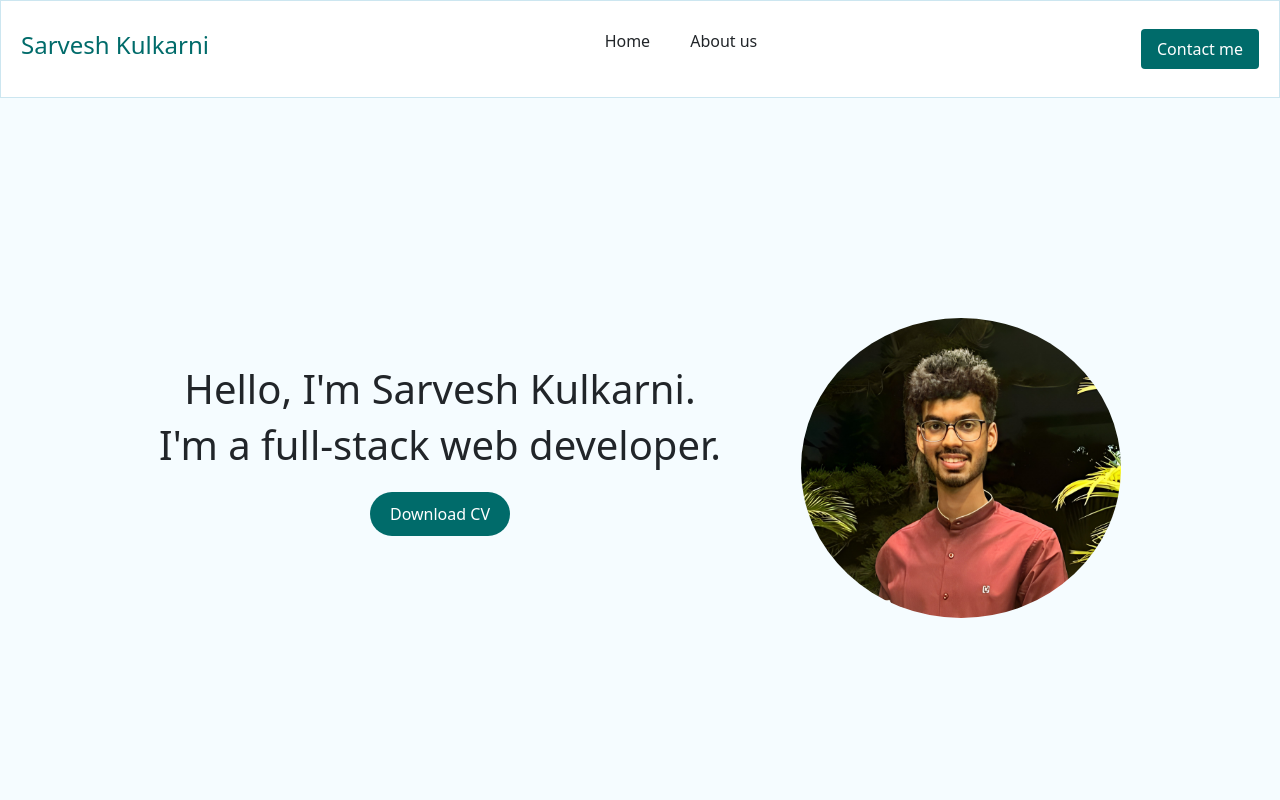
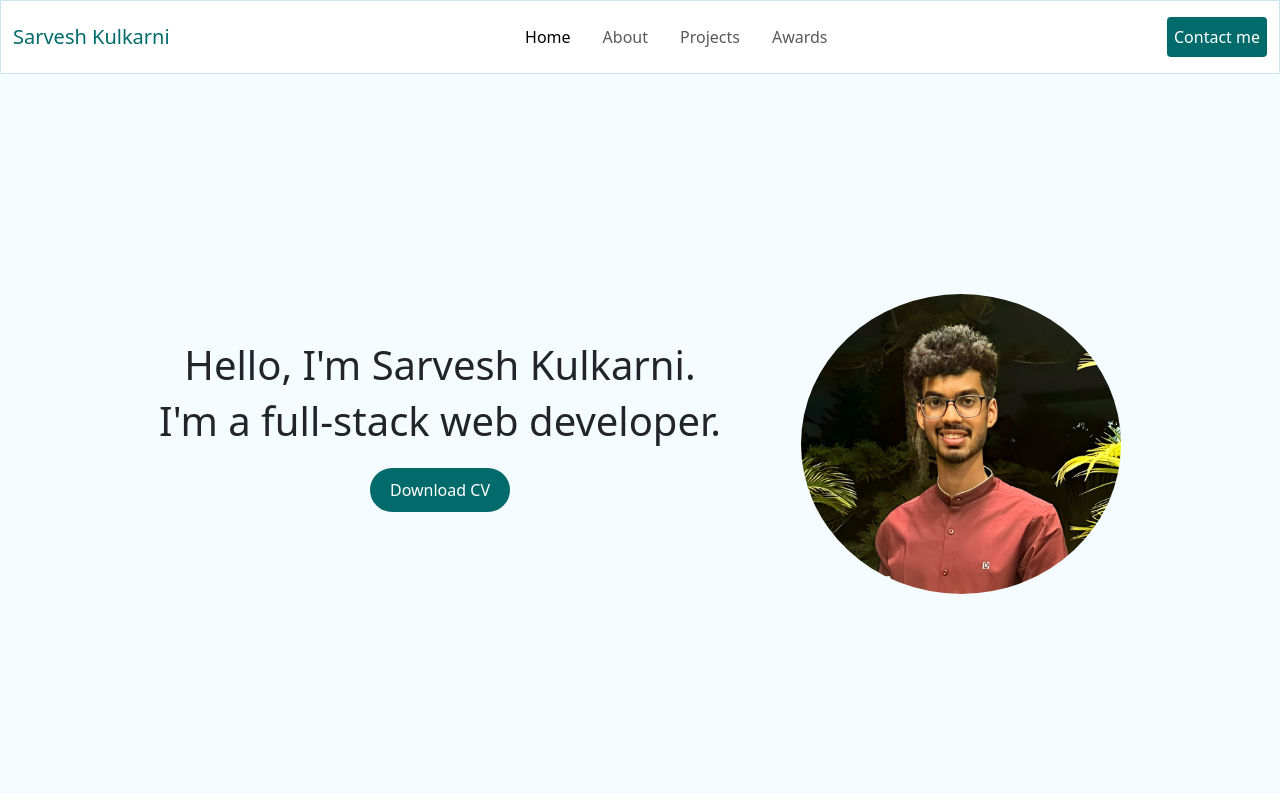
Before and after one commit to SarveshKulkarni1111/Portfolio, a React (Create React App) app: page / in a window 1280 px wide. Shown: the top 800 px of the page. Built offline with nearby package versions, Linux system fonts and the light colour scheme.

Commit message:
Navbar fix

```diff
--- a/package.json
+++ b/package.json
@@ -14,6 +14,7 @@
     "react-responsive-carousel": "^3.2.23",
     "react-router-dom": "^6.21.0",
     "react-scripts": "5.0.1",
+    "react-scroll": "^1.9.0",
     "react-simple-image-slider": "^2.4.1",
     "react-slick": "^0.29.0",
     "react-toastify": "^9.1.3",
--- a/public/index.html
+++ b/public/index.html
@@ -4,6 +4,8 @@
     <meta charset="utf-8" />
     <link rel="icon" href="%PUBLIC_URL%/favicon.ico" />
     <meta name="viewport" content="width=device-width, initial-scale=1" />
+    <!-- <meta name="viewport" content="width=device-width, initial-scale=1, shrink-to-fit=no"> -->
+
     <meta name="theme-color" content="#000000" />
     <meta
       name="description"
@@ -12,7 +14,7 @@
     <link rel="apple-touch-icon" href="%PUBLIC_URL%/logo192.png" />
     <link rel="manifest" href="%PUBLIC_URL%/manifest.json" />
     <link rel="stylesheet" href="https://cdnjs.cloudflare.com/ajax/libs/font-awesome/5.15.3/css/all.min.css" integrity="sha384-B4gt1jrGC7Jh4AgTPSdUtOBvfO8sh+Wy4L0+85J9LynRTScC3tSnGoY7wR95dj" crossorigin="anonymous" />
-
+    <!-- <link rel="stylesheet" href="styles.css"> -->
 
     <title>Sarvesh Kulkarni Portfolio</title>
   </head>
--- a/src/App.css
+++ b/src/App.css
@@ -1,5 +1,7 @@
 .App {
   text-align: center;
+  margin-left: 0px;
+  margin-right: 0px;
 }
 
 .App-logo {
--- a/src/awards/awards.js
+++ b/src/awards/awards.js
@@ -10,7 +10,7 @@ import { Carousel } from 'react-responsive-carousel';
 const Awards = () => {
     const images = [award1];
   return (
-    <div>
+    <div id='awards'>
     <h1>Awards/Honours</h1>
     <div className="responsive-slider-container">
       <Carousel showThumbs={false}>
--- a/src/components/about/About.jsx
+++ b/src/components/about/About.jsx
@@ -5,7 +5,7 @@ import image3 from "../../assets/profile3.jpg";
 
 const About = () => {
   return (
-    <div>
+    <div id='about'>
     {/* <img src={image2} alt='profile img' className='img-profile'></img> */}
     <div className="card">
     <h1>About me</h1>
--- a/src/components/contact/Contact.jsx
+++ b/src/components/contact/Contact.jsx
@@ -292,7 +292,7 @@ const ContactForm = () => {
   };
 
   return (
-    <div>
+    <div id='contact'>
       <h5>Get in touch</h5>
       <h1>Contact me</h1>
       <form className="contact-form" ref={form} onSubmit={handleSubmit}>
--- a/src/components/footer/Footer.jsx
+++ b/src/components/footer/Footer.jsx
@@ -24,7 +24,7 @@ const Footer = () => {
 </svg>
             </a>
             <a href="https://github.com/SarveshKulkarni1111" target="_blank" rel="noopener noreferrer">
-            <svg xmlns="http://www.w3.org/2000/svg" x="0px" y="0px" width="32" height="32" viewBox="0 0 32 32">
+            <svg xmlns="http://www.w3.org/2000/svg" x="0px" y="0px" width="30" height="30" viewBox="0 0 32 32">
 <path fill-rule="evenodd" d="M 16 4 C 9.371094 4 4 9.371094 4 16 C 4 21.300781 7.4375 25.800781 12.207031 27.386719 C 12.808594 27.496094 13.027344 27.128906 13.027344 26.808594 C 13.027344 26.523438 13.015625 25.769531 13.011719 24.769531 C 9.671875 25.492188 8.96875 23.160156 8.96875 23.160156 C 8.421875 21.773438 7.636719 21.402344 7.636719 21.402344 C 6.546875 20.660156 7.71875 20.675781 7.71875 20.675781 C 8.921875 20.761719 9.554688 21.910156 9.554688 21.910156 C 10.625 23.746094 12.363281 23.214844 13.046875 22.910156 C 13.15625 22.132813 13.46875 21.605469 13.808594 21.304688 C 11.144531 21.003906 8.34375 19.972656 8.34375 15.375 C 8.34375 14.0625 8.8125 12.992188 9.578125 12.152344 C 9.457031 11.851563 9.042969 10.628906 9.695313 8.976563 C 9.695313 8.976563 10.703125 8.65625 12.996094 10.207031 C 13.953125 9.941406 14.980469 9.808594 16 9.804688 C 17.019531 9.808594 18.046875 9.941406 19.003906 10.207031 C 21.296875 8.65625 22.300781 8.976563 22.300781 8.976563 C 22.957031 10.628906 22.546875 11.851563 22.421875 12.152344 C 23.191406 12.992188 23.652344 14.0625 23.652344 15.375 C 23.652344 19.984375 20.847656 20.996094 18.175781 21.296875 C 18.605469 21.664063 18.988281 22.398438 18.988281 23.515625 C 18.988281 25.121094 18.976563 26.414063 18.976563 26.808594 C 18.976563 27.128906 19.191406 27.503906 19.800781 27.386719 C 24.566406 25.796875 28 21.300781 28 16 C 28 9.371094 22.628906 4 16 4 Z"></path>
 </svg>
             </a>
--- a/src/components/header/Header.jsx
+++ b/src/components/header/Header.jsx
@@ -6,9 +6,9 @@ import Resume from "../../assets/SarveshKulkarniResume16.pdf";
 
 const Header = () => {
   return (
-    <div>
+    <div id='home'>
     <Navbar />
-    <div className='header-container'>
+    <div className='header-container '>
     <div className='content-container'>
         <h1>Hello, I'm Sarvesh Kulkarni.</h1>
         <h1>I'm a full-stack web developer.</h1>
--- a/src/components/header/header.css
+++ b/src/components/header/header.css
@@ -46,6 +46,8 @@ button:hover {
 }
 
 
+
+
 /* Responsive styles */
 @media (max-width: 768px) {
   .rounded-image {
--- a/src/components/navbar/Navbar.css
+++ b/src/components/navbar/Navbar.css
@@ -1,3 +1,5 @@
+/* Your existing styles */
+
 /* Style the navbar container */
 .navbar {
     padding: 10px; /* Padding around the content */
@@ -6,6 +8,16 @@
     align-items: center; /* Center items vertically */
     border: 1px solid;
     border-color: #cce6f0;
+}
+
+
+.nav-link{
+    padding-top: 5px;
+    padding-bottom: 5px;
+}
+.link1{
+    text-decoration: none;
+    color: black;
 }
 
 /* Style the heading element */
@@ -30,7 +42,7 @@
 .navbar button {
     background-color: #006B6A; /* Button background color */
     color: white; /* Button text color */
-    padding: 8px 16px; /* Padding inside the button */
+    /* padding: 2px 12px;  */
     border: none; /* Remove default button border */
     border-radius: 4px; /* Optional: Add border radius for rounded corners */
     cursor: pointer; /* Show pointer cursor on hover */
@@ -38,27 +50,87 @@
     &:hover {
         background-color: #035453;
       }
+      text-wrap: nowrap; /* Deprecated, use white-space */
+      white-space: nowrap; /* Prevent text wrapping */
+      width: 100px;
+      display: flex;
+      align-items: center;
+      justify-content: center;
+      margin: 0 auto; /* Center the button horizontally */
+    }
+
+/* New styles for responsive navbar */
+@media (max-width: 768px) {
+    .nav-links {
+      display: none;
+      flex-direction: column;
+      position: absolute;
+      top: 70px;
+      left: 0;
+      width: 100%;
+
+    }
+
+    .nav-links.open {
+      display: flex;
+    }
+
+    .navbar {
+      flex-direction: row;
+    }
+
+    .hamburger {
+      display: flex;
+      flex-direction: column;
+      cursor: pointer;
+      margin-top: 10px;
+    }
+
+    .bar {
+      width: 25px;
+      height: 3px;
+      background-color: black;
+      margin: 5px 0;
+      transition: 0.4s;
+    }
+
+    .bar.open:nth-child(1) {
+        transform: rotate(-45deg) translate(-3px, 6px);
+      }
+
+      .bar.open:nth-child(2) {
+        transform: rotate(45deg) translate(-3px, -6px);
+      }
+
+      .bar.open:nth-child(3) {
+        display: none; /* Hide the third bar for a proper cross */
+      }
+
+    /* Display li and button in a row for desktop view */
+    .nav-links ul {
+      flex-direction: column;
+      align-items: center;
+    }
+
+    .nav-links li {
+      margin: 0 10px; /* Adjust spacing between list items */
+    }
+
+    .navbar button {
+        margin-right: 34%;
 }
 
-@media (max-width: 768px) {
-    .navbar {
-        flex-direction: row; /* Stack items vertically on smaller screens */
-        max-height: 100px;
-    }
-    .navbar button{
-        margin-top: -70px;
-    }
-    .navbar ul {
-        list-style: none; /* Remove default list styles */
-        display: flex; /* Use flexbox for layout */
-    }
+/* Add this to your existing styles */
 
-    /* Style the list items */
-    .navbar li {
-        margin-right: 20px; /* Add spacing between list items */
-        margin-left: 2px;
-        margin-top: -12px;
-    }
+/* Push home page content when the navbar is open */
+.push-content {
+    transform: translateX(0);
+    transition: transform 0.3s ease;
+  }
+
+  .nav-links.open + .push-content {
+    transform: translateX(250px); /* Adjust the value based on your design */
+  }
 
 
 }
--- a/src/components/navbar/Navbar.js
+++ b/src/components/navbar/Navbar.js
@@ -1,18 +1,91 @@
-import React from 'react'
-import "./Navbar.css";
+import React, { useState } from 'react';
+import { Link } from 'react-scroll';
+import Navbar from 'react-bootstrap/Navbar';
+import Nav from 'react-bootstrap/Nav';
+import './Navbar.css';
 
-const Navbar = () => {
+const CustomNavbar = () => {
+  const [isNavOpen, setNavOpen] = useState(false);
+
+  const handleNavToggle = () => {
+    setNavOpen(!isNavOpen);
+  };
+
   return (
-    <div className='navbar'>
-        <h4>Sarvesh Kulkarni</h4>
-        <ul>
-          <li onClick={() => window.scrollTo({ top: 0, behavior: "smooth" })}>Home</li>
-          <li onClick={() => window.scrollTo({ top: 800, behavior: "smooth" })}>About us</li>
-          {/* <li onClick={() => window.scrollTo({ top: 1400, behavior: "smooth" })}>Awards</li> */}
-        </ul>
-        <button onClick={() => window.scrollTo({ top: 2795, behavior: "smooth" })}>Contact me</button>
-    </div>
-  )
-}
+    <Navbar className='nav-custom' bg='body' expand='lg'>
+      <div className='container-fluid d-flex justify-content-between align-items-center w-100'>
+        {/* <div className='d-flex justify-content-between align-items-center w-100'> */}
+          <Navbar.Brand style={{ color: "#006B6A"}}>Sarvesh Kulkarni</Navbar.Brand>
+          <div className="d-flex justify-content-between">
+            <Navbar.Toggle aria-controls="navbarNavAltMarkup" onClick={handleNavToggle} />
+          </div>
+        {/* </div> */}
+        <Navbar.Collapse id='navbarNavAltMarkup'>
+          <Nav className='ms-auto'>
+            <Nav.Link>
+              <Link
+                className='nav-link'
+                activeClass='active'
+                to='home'
+                spy={true}
+                smooth={true}
+                onClick={handleNavToggle}
+              >
+                Home
+              </Link>
+            </Nav.Link>
+            <Nav.Link>
+              <Link
+                className='nav-link'
+                to='about'
+                spy={true}
+                smooth={true}
+                onClick={handleNavToggle}
+              >
+                About
+              </Link>
+            </Nav.Link>
+            <Nav.Link>
+              <Link
+                className='nav-link'
+                to='projects'
+                spy={true}
+                smooth={true}
+                onClick={handleNavToggle}
+              >
+                Projects
+              </Link>
+            </Nav.Link>
+            <Nav.Link>
+              <Link
+                className='nav-link'
+                to='awards'
+                spy={true}
+                smooth={true}
+                onClick={handleNavToggle}
+              >
+                Awards
+              </Link>
+            </Nav.Link>
+            </Nav>
+            <Nav className='ms-auto'>
+            <button className='nav-link' style={{padding:"2px"}}>
+              <Link
+                className='nav-link text-white'
+                to='contact'
+                spy={true}
+                smooth={true}
+                onClick={handleNavToggle}
+                style={{padding:"6px"}}
+              >
+                Contact me
+              </Link>
+            </button>
+          </Nav>
+        </Navbar.Collapse>
+      </div>
+    </Navbar>
+  );
+};
 
-export default Navbar;
+export default CustomNavbar;
--- a/src/components/projects/Projects.js
+++ b/src/components/projects/Projects.js
@@ -3,15 +3,15 @@ import "./Projects.css";
 import project1 from "../../assets/project1.png";
 import project2 from "../../assets/project2.png";
 
-const Projects = ({ imageSrc, title, description, buttonText }) => {
+const Projects = () => {
   return (
-    <div className='margin1'>
+    <div className='margin1' id='projects'>
     <h1>Recent Projects</h1>
     <div className='project-container'>
     <div className="cardP">
-      <img src={project2} alt={title} className="cardP-image1" />
+      <img src={project2} alt="Admin Dashboard" className="cardP-image1" />
       <div className="cardP-content">
-        <h5 className="cardP-title">MERN Stack Admin Dashboard</h5>
+        <h5 className="cardP-title">Admin Dashboard</h5>
         <p className="cardP-description">Developed a cloud based SaaS website with user authentication which shows the analytics of products, customers and have customizable
 charts to display daily/monthly revenue and profit, breakdown of different metrics for revenue, marketing, quality and sales.The project aimed to provide a user-friendly interface for insightful data-driven decision-
 making.</p>
@@ -20,10 +20,10 @@ making.</p>
       </div>
     </div>
     <div className="cardP">
-      <img src={project1} alt={title} className="cardP-image" />
+      <img src={project1} alt="Municipal Corporation's Complaint and Grievances Management System" className="cardP-image" />
       <div className="cardP-content">
         <h4 className="cardP-title">Municipal Corporation's Complaint and Grievances Management System</h4>
-        <p className="cardP-description">Developed a Website to ditigize Municipal Corporation wherein an user can register, search and view timeline status of their complaints. On the backend implemented role bases access control for Agent, Admin, Corporator and Mayor had different accesses according to their functions</p>
+        <p className="cardP-description">Developed a Website to ditigize Municipal Corporation wherein an user can register, search and view timeline status of their complaints. On the backend implemented role based access control for Agent, Admin, Corporator and Mayor had different accesses according to their functions</p>
         <button className="cardP-button"><a className='cardP-button-a' href='https://github.com/Hrishabh17/Municipal_Corporation_Management' target="_blank" rel="noopener noreferrer">Github</a></button>
       </div>
     </div>
```
Also changed, not shown: 1 other file (tests, documents, lock files or other folders).
